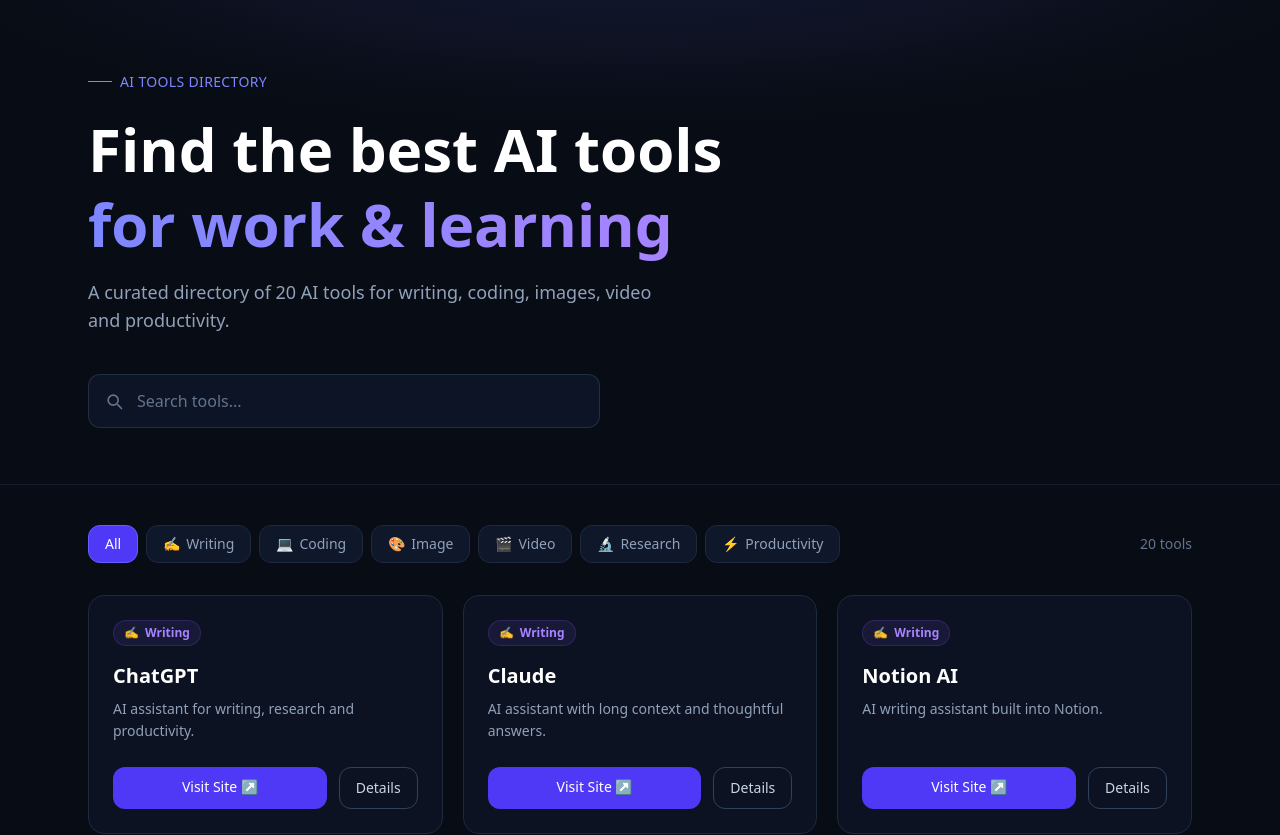
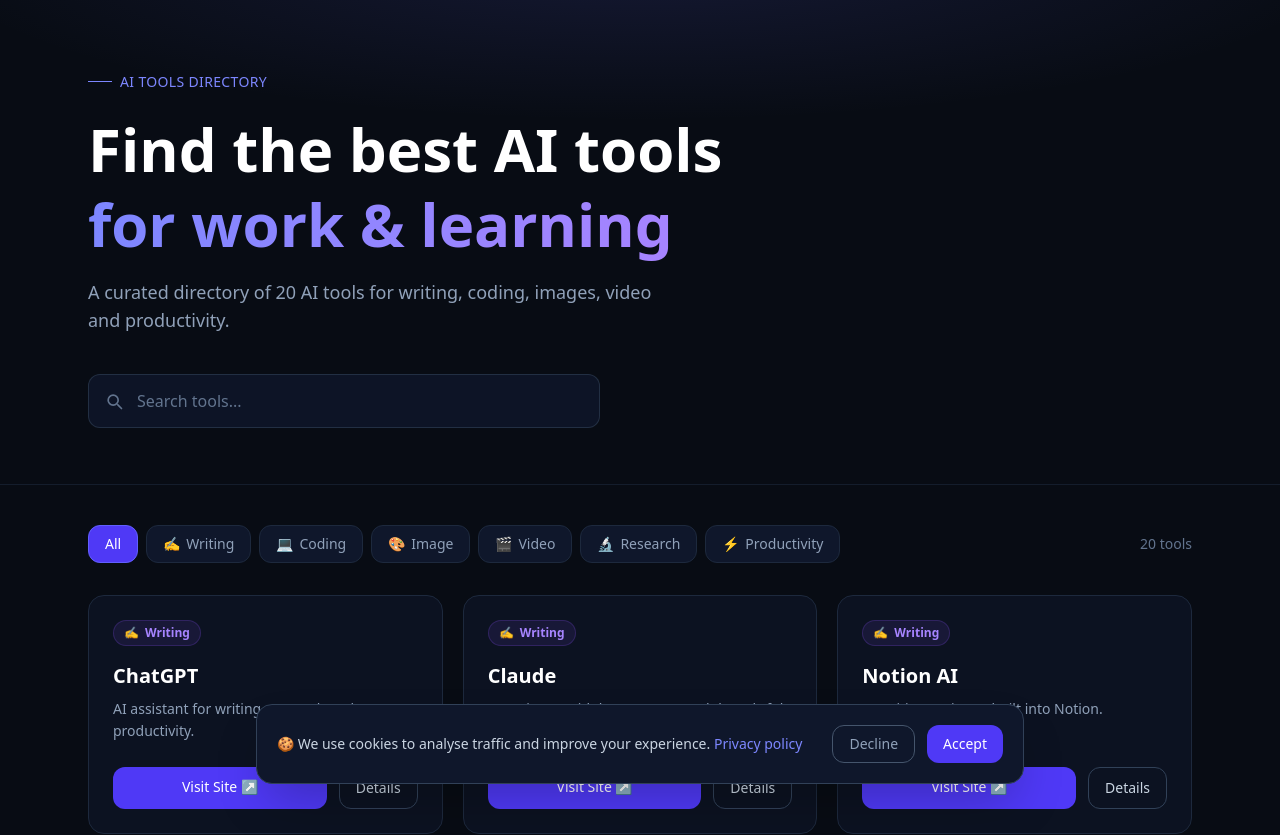
Before and after one commit to 8t8wk5sd8v-oss/ai-tools-directory, a Next.js app: page / in a window 1280 px wide. Shown: the top 835 px of the page. Built offline with nearby package versions, Linux system fonts and the light colour scheme.

Commit message:
Add CookieBanner component for user consent

```diff
--- /dev/null
+++ b/components/CookieBanner.js
@@ -0,0 +1,61 @@
+"use client";
+import { useState, useEffect } from "react";
+
+export default function CookieBanner() {
+  const [visible, setVisible] = useState(false);
+
+  useEffect(() => {
+    const consent = localStorage.getItem("cookie_consent");
+    if (!consent) setVisible(true);
+  }, []);
+
+  function accept() {
+    localStorage.setItem("cookie_consent", "accepted");
+    setVisible(false);
+    // Enable GA after consent
+    window.gtag?.("consent", "update", {
+      analytics_storage: "granted",
+    });
+  }
+
+  function decline() {
+    localStorage.setItem("cookie_consent", "declined");
+    setVisible(false);
+    // Keep GA disabled
+    window.gtag?.("consent", "update", {
+      analytics_storage: "denied",
+    });
+  }
+
+  if (!visible) return null;
+
+  return (
+    <div className="fixed bottom-0 left-0 right-0 z-50 p-4">
+      <div className="max-w-3xl mx-auto bg-slate-900 border border-slate-700 rounded-2xl p-5 flex flex-col sm:flex-row items-start sm:items-center gap-4 shadow-2xl">
+        <p className="text-sm text-slate-300 flex-1">
+          🍪 We use cookies to analyse traffic and improve your experience.{" "}
+          <a
+            href="/privacy"
+            className="text-indigo-400 hover:underline"
+          >
+            Privacy policy
+          </a>
+        </p>
+        <div className="flex gap-3 shrink-0">
+          <button
+            onClick={decline}
+            className="px-4 py-2 rounded-xl border border-slate-600 text-slate-400 hover:text-white hover:border-slate-500 text-sm transition"
+          >
+            Decline
+          </button>
+          <button
+            onClick={accept}
+            className="px-4 py-2 rounded-xl bg-indigo-600 hover:bg-indigo-500 text-white text-sm font-medium transition"
+          >
+            Accept
+          </button>
+        </div>
+      </div>
+    </div>
+  );
+}
```
